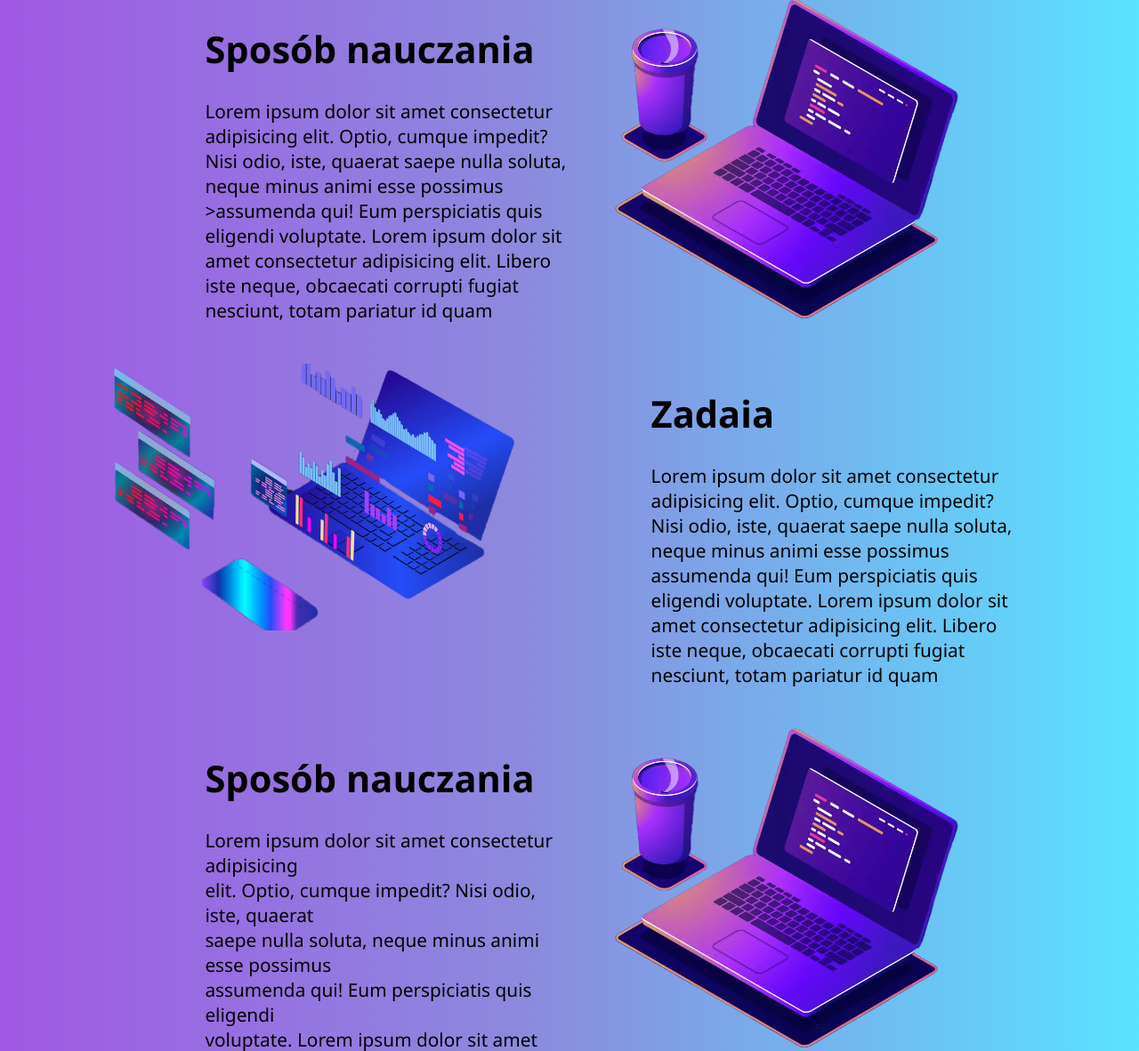
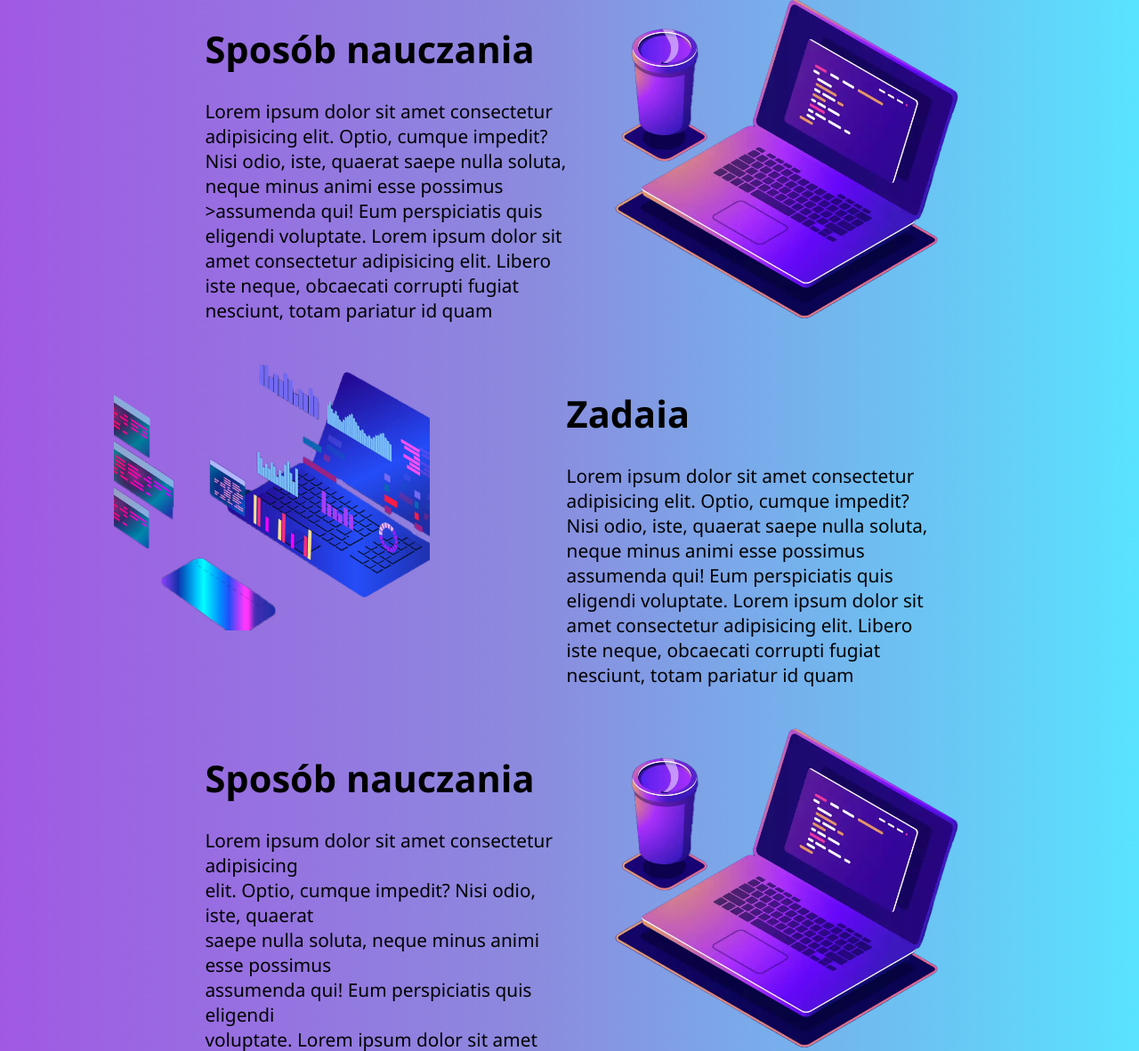
Before and after one commit to Adam903PL/PyGenius, a Flask app: page / in a window 1280 px wide. Shown: the part 438-1620 px from the top of the page at 89% size. Run offline with Flask 3, Linux system fonts and the light colour scheme.

Commit message:
working? ss

```diff
--- a/static/css/main.css
+++ b/static/css/main.css
@@ -195,7 +195,7 @@ body{
 
 
 
-@media (max-width: 1200px) {
+@media (max-width: 1200px){
     .text_cont {
         width: 80%;
         height: 10%;
@@ -255,7 +255,7 @@ body{
 
 
 .python_img2 {
-    width: 450px;
+    width: 355px;
     height: 300px;
     background-image: url('/static/pictures/pc.png');
     background-size: cover;
```
